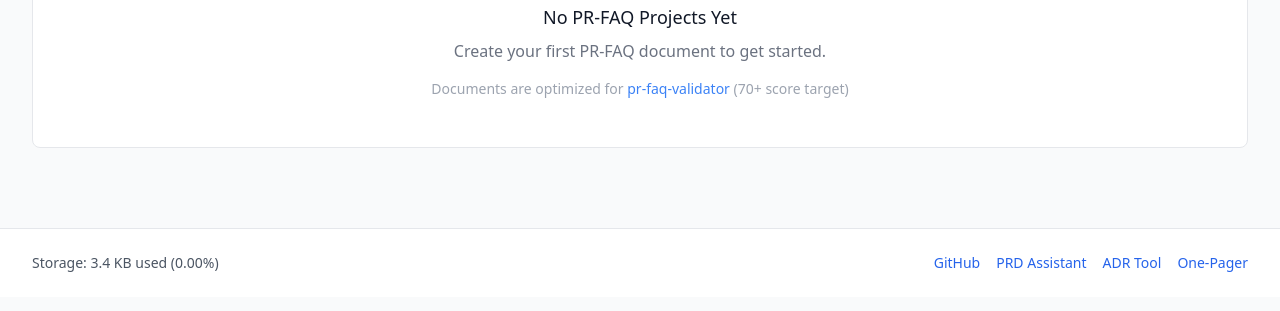
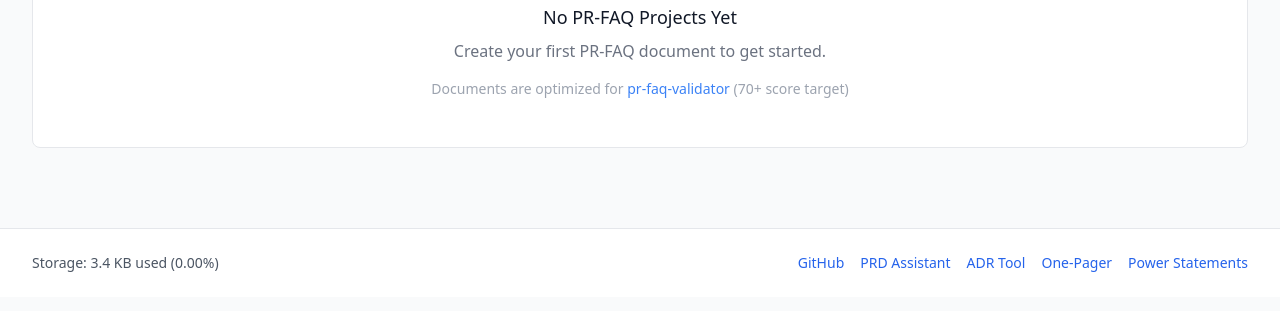
Before and after one commit to bordenet/pr-faq-assistant, a website with bundled scripts: page index.html in a window 1280 px wide. Shown: the part 405-716 px from the top of the page. Built offline with nearby package versions, Linux system fonts and the light colour scheme.

Commit message:
Add Power Statement Assistant to navigation

```diff
--- a/index.html
+++ b/index.html
@@ -59,6 +59,10 @@
                                 <a href="https://bordenet.github.io/one-pager/" class="block px-3 py-2 rounded-md hover:bg-gray-100 dark:hover:bg-gray-700 transition-colors">
                                     <div class="font-medium text-gray-900 dark:text-white">One-Pager</div>
                                     <div class="text-xs text-gray-500 dark:text-gray-400">Create one-page documents</div>
+                                </a>
+                                <a href="https://bordenet.github.io/power-statement-assistant/" class="block px-3 py-2 rounded-md hover:bg-gray-100 dark:hover:bg-gray-700 transition-colors">
+                                    <div class="font-medium text-gray-900 dark:text-white">Power Statement Assistant</div>
+                                    <div class="text-xs text-gray-500 dark:text-gray-400">Craft compelling power statements</div>
                                 </a>
                             </div>
                         </div>
@@ -130,6 +134,9 @@
                     <a href="https://bordenet.github.io/one-pager/" class="text-sm text-blue-600 dark:text-blue-400 hover:underline">
                         One-Pager
                     </a>
+                    <a href="https://bordenet.github.io/power-statement-assistant/" class="text-sm text-blue-600 dark:text-blue-400 hover:underline">
+                        Power Statements
+                    </a>
                 </div>
             </div>
         </div>
```
